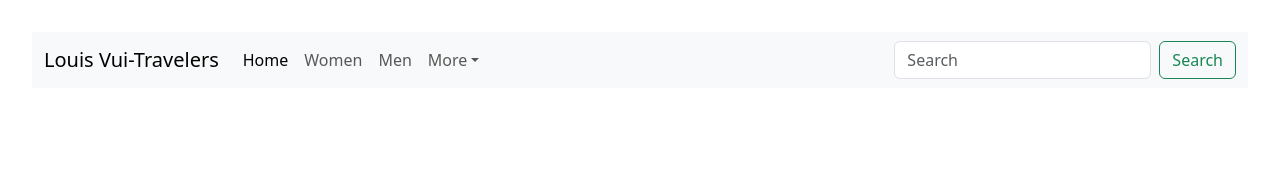
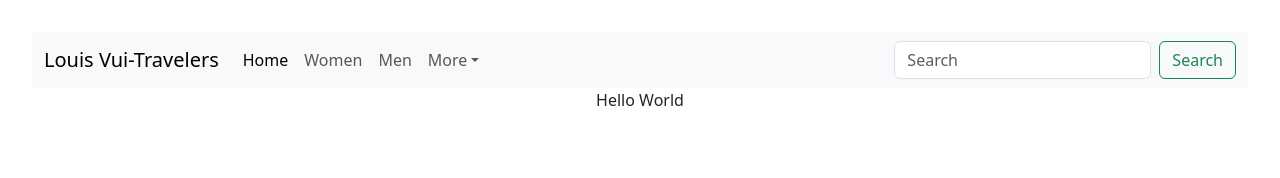
Before and after one commit to pjlmyth/MERN-Online-Store, a React (Vite) app in the folder react/: page /handbags in a window 1280 px wide. Shown: the top 178 px of the page. Built offline with nearby package versions, Linux system fonts and the light colour scheme; no server answers.

Commit message:
handbags

```diff
--- a/react/src/App.jsx
+++ b/react/src/App.jsx
@@ -1,15 +1,47 @@
-import { useState } from 'react'
+import { useState, useEffect } from 'react'
 import reactLogo from './assets/react.svg'
 import viteLogo from '/vite.svg'
 import './App.css'
 import NavBar from './components/NavBar'
+import Handbags from './components/Handbags'
+
+import {
+  BrowserRouter as Router,
+  Route,
+  Routes,
+  Link
+} from "react-router-dom";
 
 function App() {
-  const [count, setCount] = useState(0)
+  const [data, setData] = useState([]);
+
+  useEffect(() => {
+    const fetchData = async () => {
+        try {
+            const response = await fetch(`http://localhost:3000/product`);
+            if (!response.ok) {
+                throw new Error('Data could not be fetched!');
+            }
+            const json_response = await response.json();
+            setData(json_response); // assign JSON response to the data variable.
+        } catch (error) {
+            console.error('Error fetching socks:', error);
+        }
+    };
+
+    fetchData();
+}, []);
 
   return (
     <>
+    <Router>
       <NavBar />
+      <Routes>
+          <Route exact path="/handbags" element={<Handbags data={data} />} />
+
+      </Routes>
+    </Router>
+
     </>
   )
 }
--- a/react/src/components/Handbags.jsx
+++ b/react/src/components/Handbags.jsx
@@ -2,7 +2,9 @@ import React from 'react';
 
 const Handbags = (props) => {
     return (
-        <></>
+        <>
+        <p>Hello World</p>
+        </>
     );
 };
 
```
